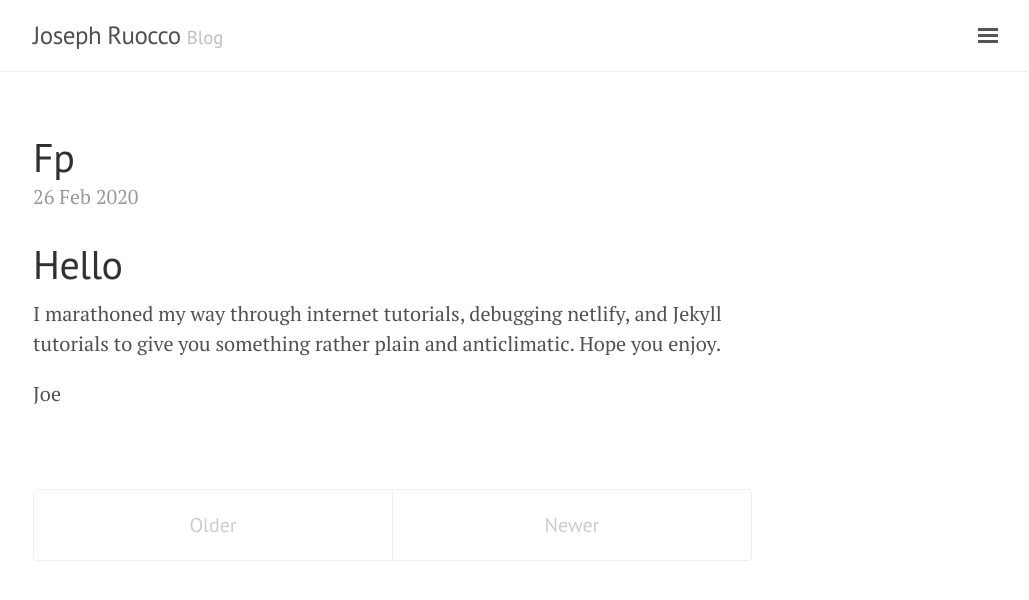
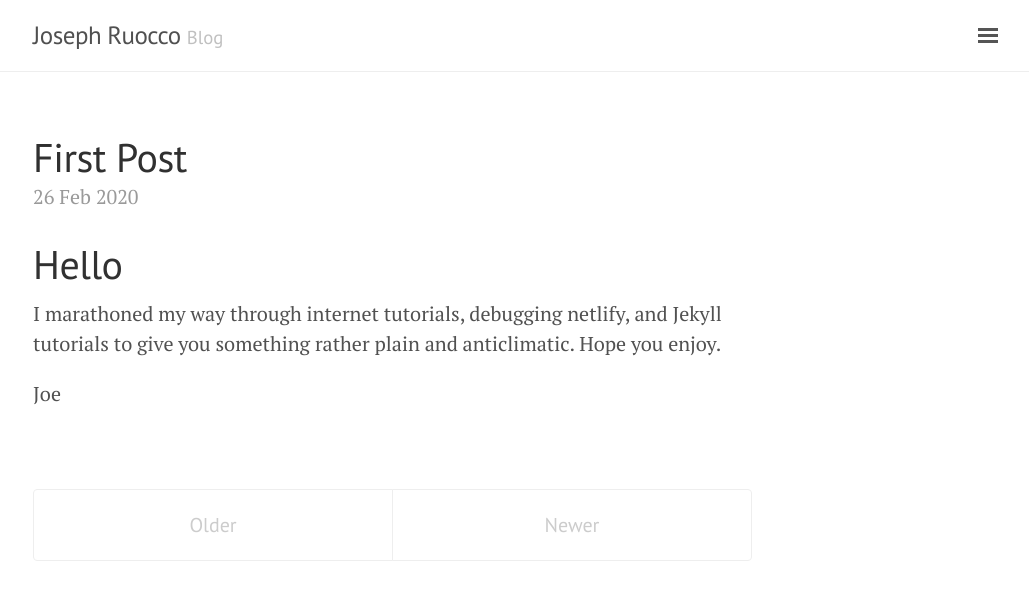
Before and after one commit to josephruocco/josephruocco.github.io, a Jekyll site: the page built from index.html, in a window 1280 px wide. Shown: the top 600 px of the page, without its empty margins (247-1276 px from the left). Built offline with Jekyll 4.4.1, drawn with Linux system fonts in a browser that asks for light colours; the list of posts is cut into pages by our own code.

Commit message:
Update 2020-02-26-fp.md

```diff
--- a/_posts/2020-02-26-fp.md
+++ b/_posts/2020-02-26-fp.md
@@ -1,5 +1,6 @@
 ---
-permalink: /firstpost/
+layout: default
+title: First Post
 ---
 
 # Hello
```
